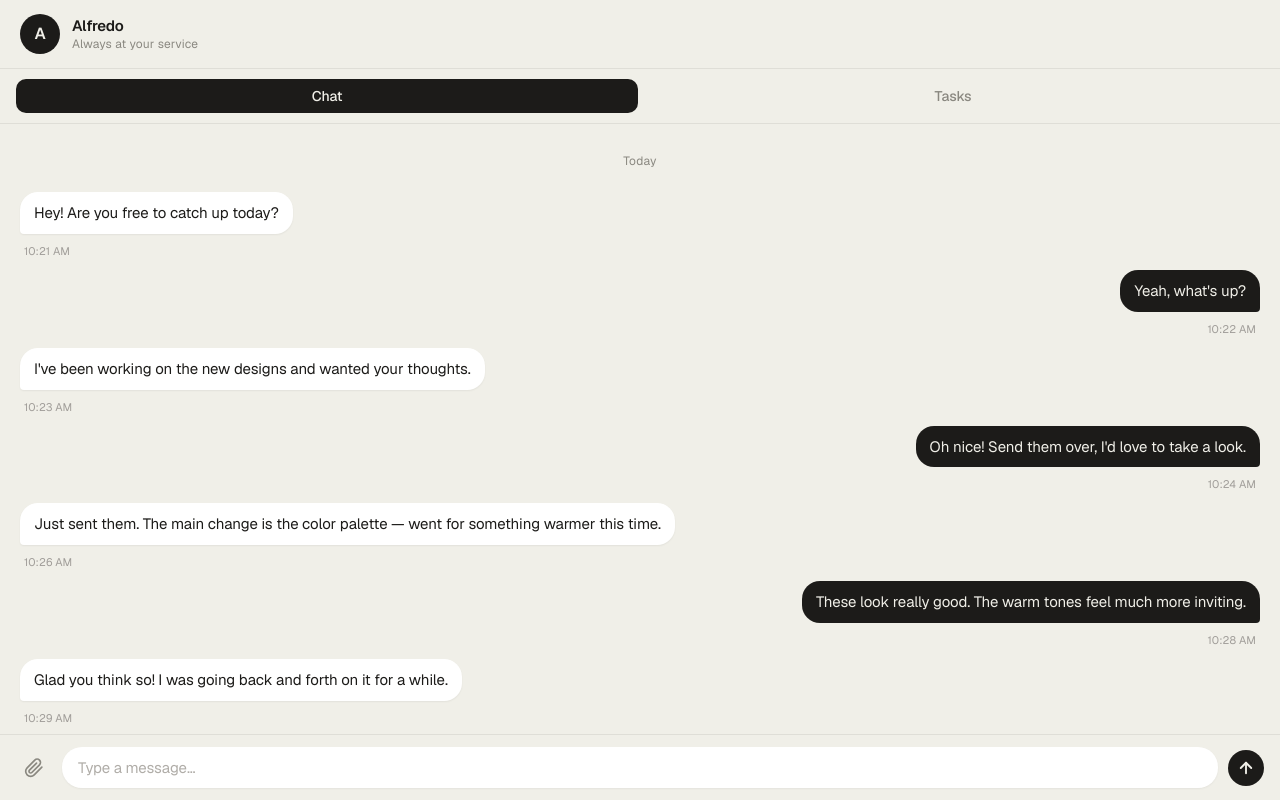
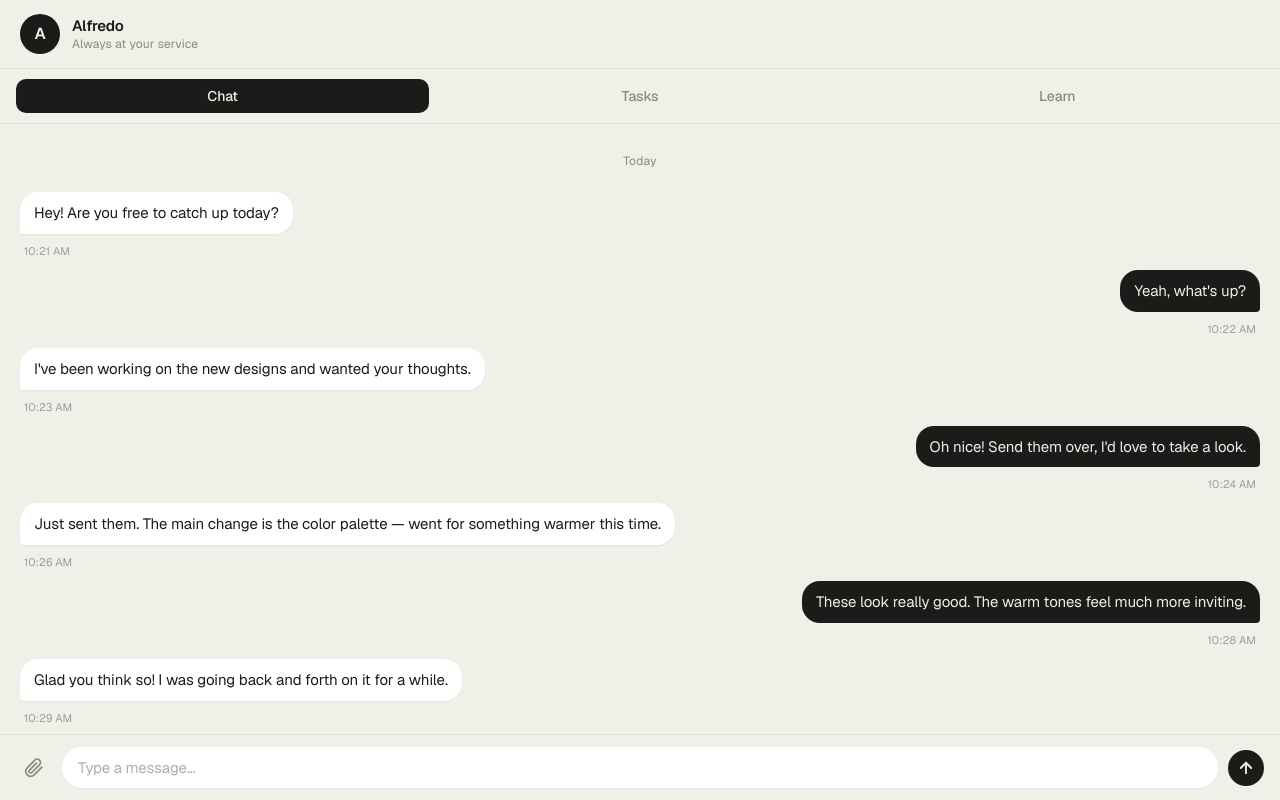
Before and after one commit to EnriqueMendezR/alfredo, a React (Vite) app: page / in a window 1280 px wide. Built offline with nearby package versions, Linux system fonts and the light colour scheme.

Commit message:
learning option added

```diff
--- a/src/App.tsx
+++ b/src/App.tsx
@@ -42,7 +42,7 @@ function formatTimeLeft(ms: number): string {
 }
 
 function App() {
-  const [activeTab, setActiveTab] = useState<'chat' | 'tasks'>('chat')
+  const [activeTab, setActiveTab] = useState<'chat' | 'tasks' | 'learn'>('chat')
   const [tasks, setTasks] = useState<Task[]>([])
   const [taskTitle, setTaskTitle] = useState('')
   const [taskDescription, setTaskDescription] = useState('')
@@ -166,6 +166,12 @@ function App() {
           onClick={() => setActiveTab('tasks')}
         >
           Tasks
+        </button>
+        <button
+          className={`tab-btn${activeTab === 'learn' ? ' tab-btn--active' : ''}`}
+          onClick={() => setActiveTab('learn')}
+        >
+          Learn
         </button>
       </nav>
 
@@ -319,6 +325,10 @@ function App() {
           </ul>
         </main>
       )}
+      {activeTab === 'learn' && (
+        <main className="learn-view">
+        </main>
+      )}
     </div>
   )
 }
```
